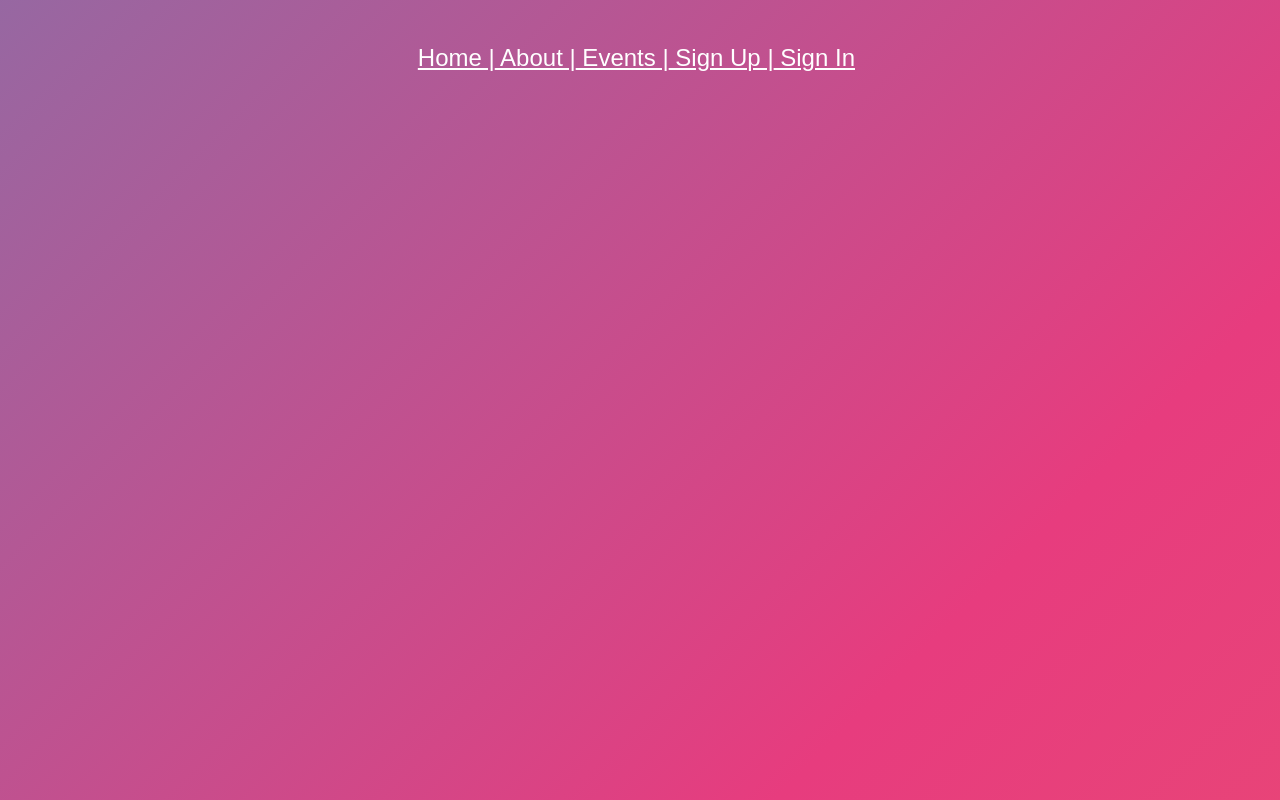
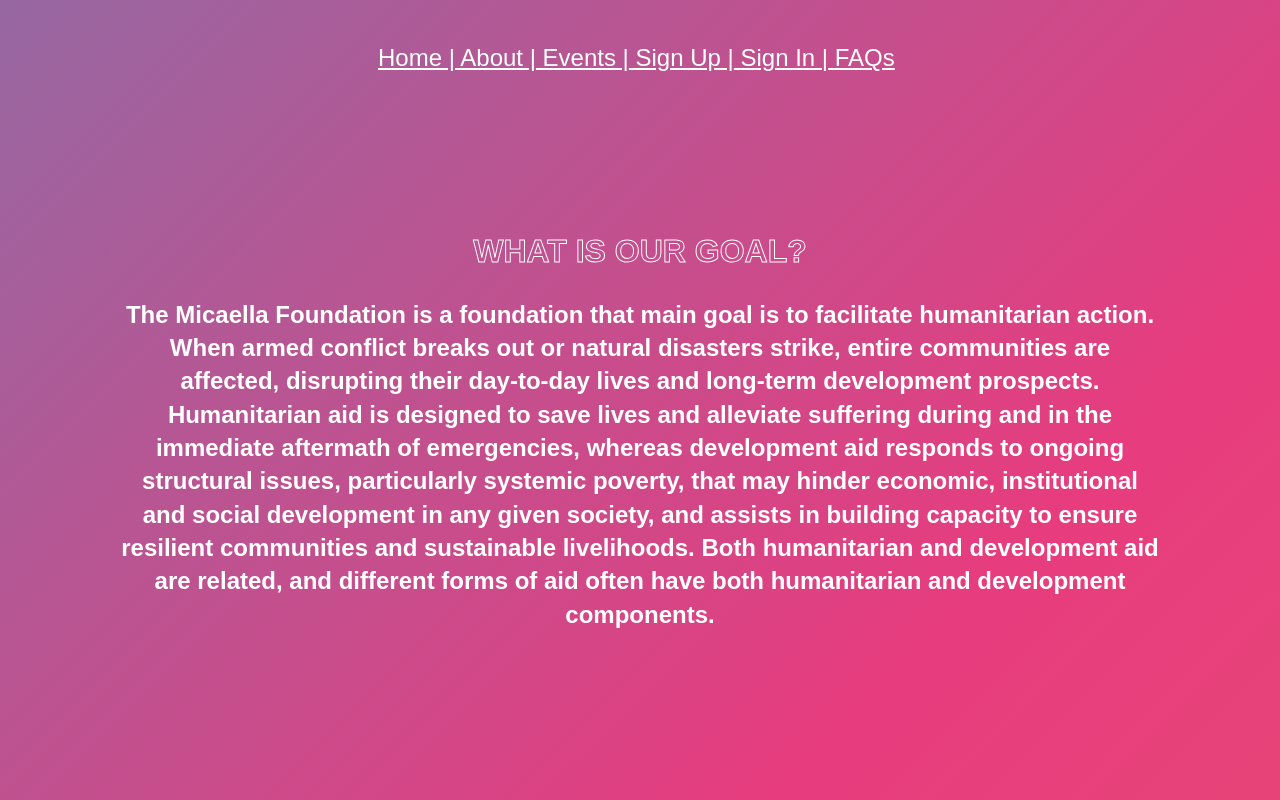
Before and after one commit to miquitruli/non-profit-front-end, a React (Create React App) app: page /faqs in a window 1280 px wide. Shown: the top 800 px of the page. Built offline with nearby package versions, Linux system fonts and the light colour scheme; no server answers.

Commit message:
Fixed some bugs

```diff
--- a/src/App.css
+++ b/src/App.css
@@ -24,6 +24,10 @@
   transition: all 0.2s;
   background-color:#ffffff00;
   margin-bottom: 3em;
+}
+
+a:focus {
+  color: #000000;
 }
 
 @keyframes gradient {
--- a/src/App.js
+++ b/src/App.js
@@ -12,6 +12,7 @@
 import SignUp from './SignUp';
 import SignIn from './SignIn';
 import {authCheck} from './redux/actions/userAction';
+import Faqs from './Faqs';
 
 class App extends React.Component {
   componentDidMount() {
@@ -31,7 +32,7 @@
                 <Route path="/events/:id" component={EventShow} />
                 <Route exact path="/signup" component={SignUp} />
                 <Route exact path="/signin" component={SignIn} />
-
+                <Route exact path="/faqs" component={Faqs} />
             </Switch>
         </div>
       </Router>
--- a/src/Event.js
+++ b/src/Event.js
@@ -2,7 +2,6 @@
 import {Link, withRouter} from 'react-router-dom';
 
 const Event = (props) => {
-    //console.log(props.event.id)
     return(
         <h3><Link to={`/events/${props.event.id}`}> {props.event.name} </Link></h3>
         )
--- /dev/null
+++ b/src/Faqs.js
@@ -0,0 +1,15 @@
+import React from 'react';
+
+const Faqs = () => {
+    return(
+        <React.Fragment>
+        <h2>What is our goal?</h2>
+        <h4>The Micaella Foundation is a foundation that main goal is to facilitate humanitarian action.
+        When armed conflict breaks out or natural disasters strike, entire communities are affected, disrupting their day-to-day lives and long-term development prospects. Humanitarian aid is designed to save lives and alleviate suffering during and in the immediate aftermath of emergencies, whereas development aid responds to ongoing structural issues, particularly systemic poverty, that may hinder economic, institutional and social development in any given society, and assists in building capacity to ensure resilient communities and sustainable livelihoods.
+        Both humanitarian and development aid are related, and different forms of aid often have both humanitarian and development components.
+        </h4>
+        </React.Fragment>
+    )
+}
+
+export default Faqs;
--- a/src/HomePage.js
+++ b/src/HomePage.js
@@ -3,18 +3,24 @@
 
 const HomePage = (props) => {
     return(
-        <><h1>Welcome!</h1>
+        <><h1>The Micaella Foundation</h1>
+        <h1>Welcome!</h1>
+        {props.loggedIn ? <React.Fragment>
         <h2>You have commited to the following items:</h2>
         <pre>
-            {props.current_user?.user.user_items.map(userItem => <p id="p1">
-            <strong>Item:</strong> {userItem.item.name} &nbsp;&nbsp;&nbsp;<strong>Quantity commited:</strong> {userItem.quantity}&nbsp;&nbsp;&nbsp;
-            <strong>Due by:</strong> {userItem.event_due_by} &nbsp;&nbsp;&nbsp;<strong>Event Name: </strong>{userItem.event_name}</p>)}
-            </pre></>
+            {props.current_user?.user.user_items.map(userItem =>
+                    userItem.event_due_by ? <p id="p1">
+                        <strong>Item:</strong> {userItem.item.name} &nbsp;&nbsp;&nbsp;<strong>Quantity commited:</strong> {userItem.quantity}&nbsp;&nbsp;&nbsp;
+                        <strong>Due by:</strong> {userItem.event_due_by} &nbsp;&nbsp;&nbsp;<strong>Send to: </strong>{userItem.event_address}
+                    </p> : ""
+            )}
+            </pre></React.Fragment> : "" }</>
     )
 }
 
 const mapStateToProps = state => {
     return {
+        loggedIn: state.user.loggedIn,
         current_user: state.user.user
     }
 }
--- a/src/NavBar.js
+++ b/src/NavBar.js
@@ -17,8 +17,9 @@
             <Link to="/about"> About  |</Link>
             <Link to="/events"> Events  |</Link>
             {!props.currentUser.loggedIn && <Link to="/SignUp"> Sign Up  |</Link>}
-            {!props.currentUser.loggedIn && <Link to="/SignIn"> Sign In </Link>}
-            {props.currentUser.loggedIn && <Link onClick={logOut} to="#"> Log Out </Link>}
+            {!props.currentUser.loggedIn && <Link to="/SignIn"> Sign In  |</Link>}
+            {props.currentUser.loggedIn && <Link onClick={logOut} to="#"> Log Out |</Link>}
+            <Link to="/faqs"> FAQs </Link>
             </div>
         </React.Fragment>
     )
```
